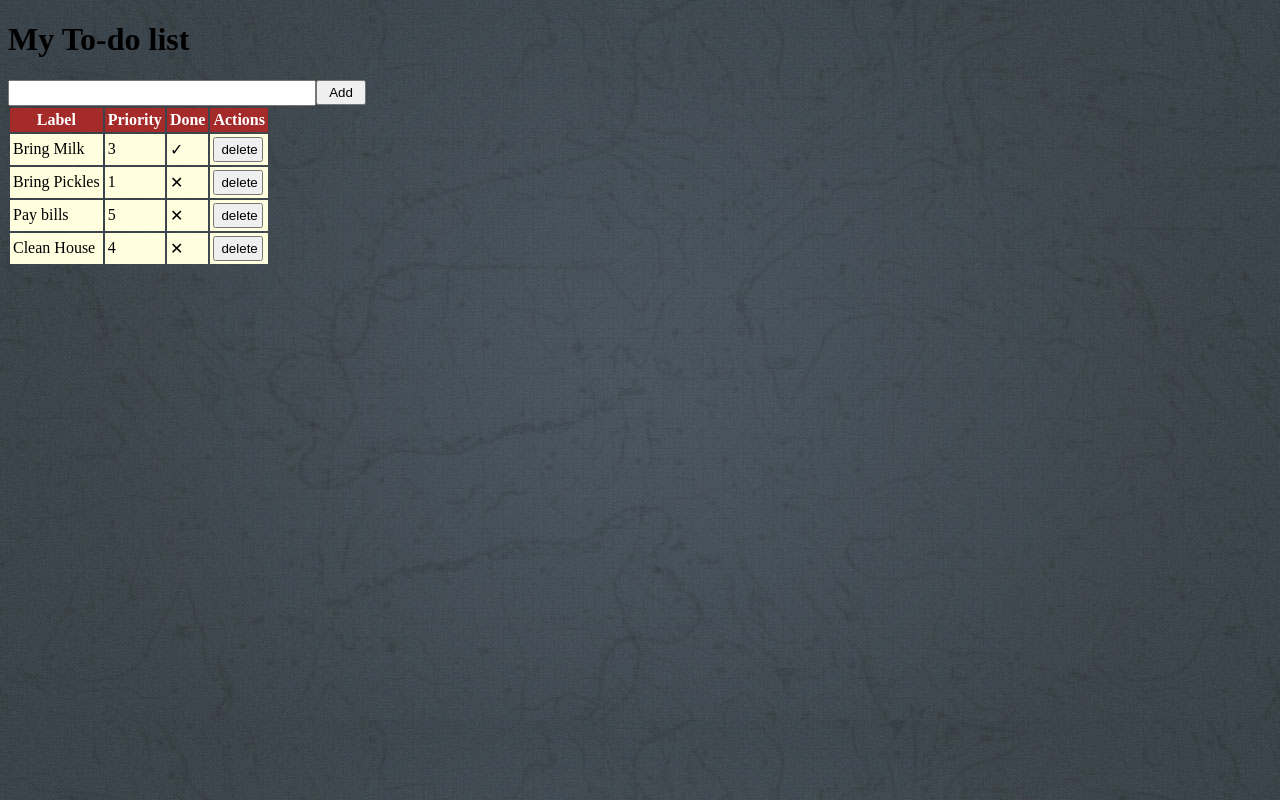
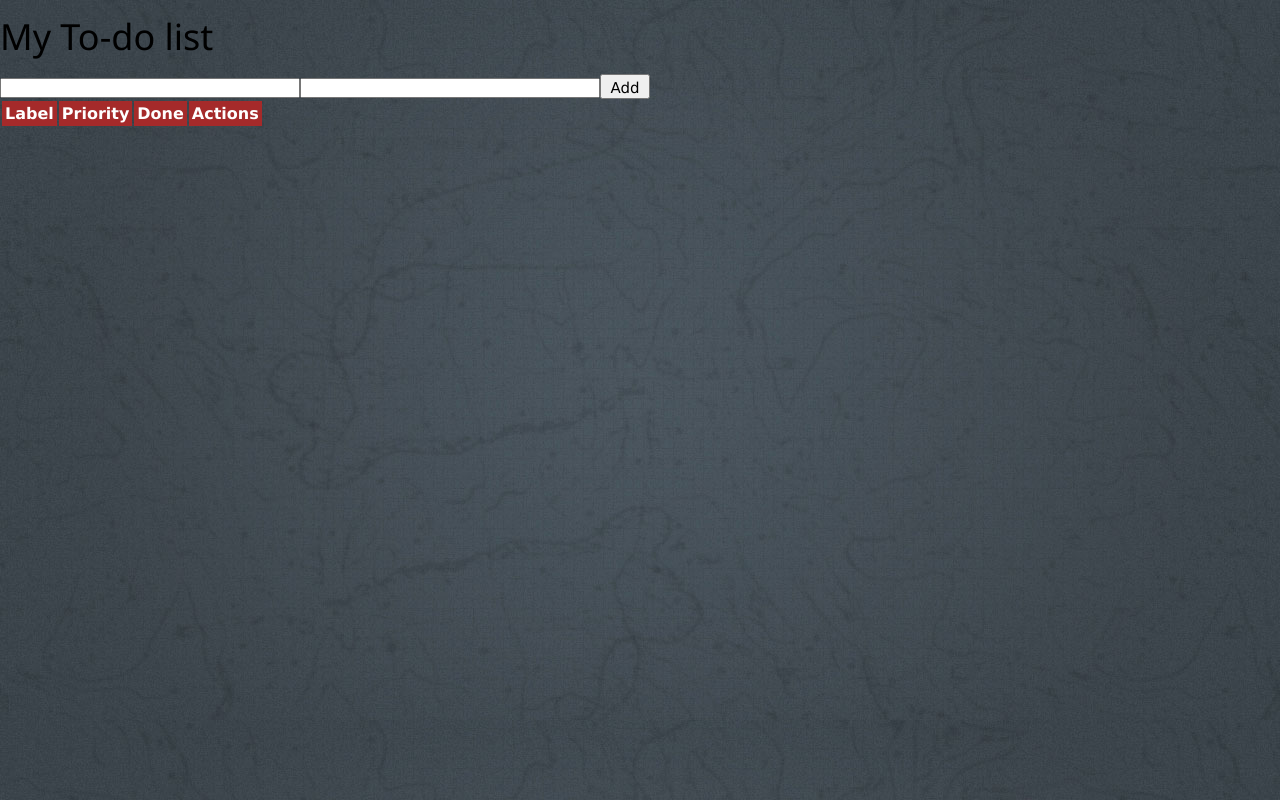
Before and after one commit to TehBuckets/To-Do-list, an Angular app in the folder my-app/: page / in a window 1280 px wide. Built offline with nearby package versions, Linux system fonts and the light colour scheme.

Commit message:
Done button
Added the option to change the done section on a todo that's already there

```diff
--- a/my-app/src/app/app.component.css
+++ b/my-app/src/app/app.component.css
@@ -17,3 +17,7 @@ button {
     height: 25px;
     width: 50px;
 }
+
+#prio {
+
+}
--- a/my-app/src/app/app.component.html
+++ b/my-app/src/app/app.component.html
@@ -1,9 +1,12 @@
+<link rel="stylesheet" href="https://www.w3schools.com/w3css/4/w3.css">
 <h1>
   {{title}}
 </h1>
 
 <input type="text" #newTodo />
+<input type="number" id="prio"/>
 <button (click)="addTodo(newTodo.value); newTodo.value=''">Add</button>
+
 
 <table>
   <tr>
@@ -19,6 +22,9 @@
     <td>
       <button (click)="deleteTodo(todo)">delete</button>
     </td>
+    <td>
+      <button (click)="changeDone(todo)">done</button>
+    </td>
   </tr>
 
 </table>
--- a/my-app/src/app/app.component.ts
+++ b/my-app/src/app/app.component.ts
@@ -8,7 +8,8 @@ import { Component } from '@angular/core';
 export class AppComponent {
   title = 'My To-do list';
   todos = [
-    {
+              //These are pre made to do lists in order to test.
+    /*{
       label: 'Bring Milk',
       done: true,
       priority: 3
@@ -27,9 +28,10 @@ export class AppComponent {
       label: 'Clean House',
       done: false,
       priority: 4
-    }
+    }*/
   ];
 
+  //Adds a todo
   addTodo(newTodoLabel){
     var newTodo = {
       label: newTodoLabel,
@@ -39,7 +41,20 @@ export class AppComponent {
     this.todos.push(newTodo);
   }
 
+  //Deletes a todo
   deleteTodo(todo){
-    this.todos = this.todos.filter( t => t.label !== todo.label);
+    this.todos = this.todos.filter( t => t.label !== todo.label );
+  }
+
+  //Changes the state of the todo, from done to undone and vice versa
+  changeDone(todo){
+    var done = false;
+    if(done){
+      this.todos = this.todos.filter( t => t.done = false )
+      done = true;
+    }else{
+      this.todos = this.todos.filter( t => t.done = true )
+      done = false;
+   }
   }
 }
--- a/my-app/src/index.html
+++ b/my-app/src/index.html
@@ -1,3 +1,4 @@
+<link rel="stylesheet" href="https://www.w3schools.com/w3css/4/w3.css">
 <!doctype html>
 <html>
 <head>
```
